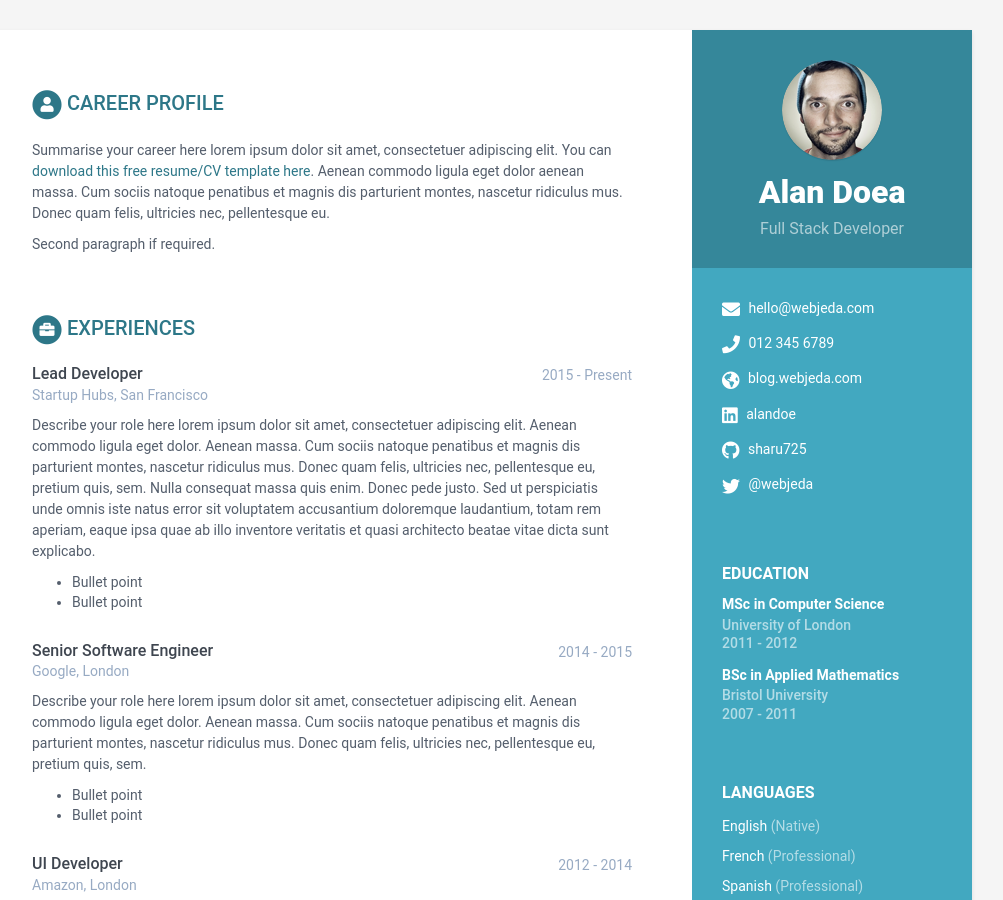
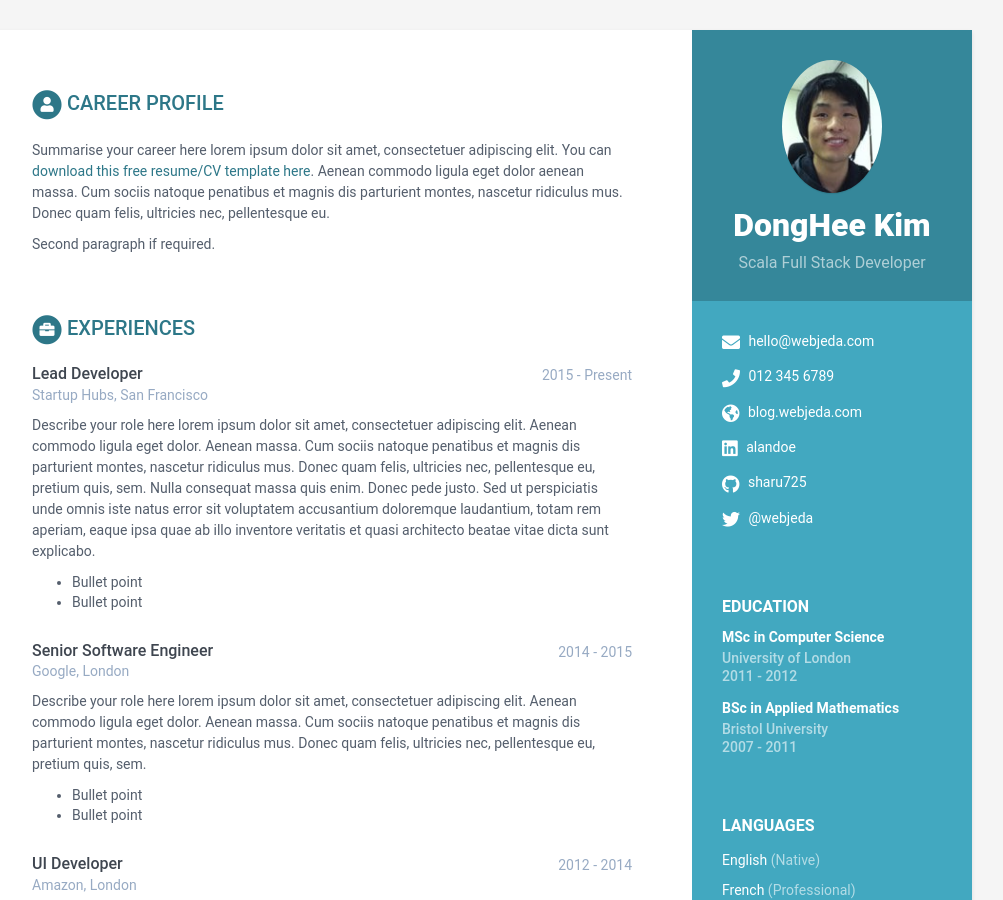
Before and after one commit to terdong/terdong.github.io, a Jekyll site: the page built from index.html, in a window 1280 px wide and 900 px high. Shown: the whole window, without its empty margins (168-1171 px from the left). Built offline with Jekyll 4.4.1, drawn with Linux system fonts in a browser that asks for light colours.

Commit message:
Update data.yml

```diff
--- a/_data/data.yml
+++ b/_data/data.yml
@@ -7,9 +7,9 @@ sidebar:
     education: True # set to False if you want education in main section instead of in sidebar
 
     # Profile information
-    name: Alan Doea
-    tagline: Full Stack Developer
-    avatar: profile.png  #place a 100x100 picture inside /assets/images/ folder and provide the name of the file below
+    name: DongHee Kim
+    tagline: Scala Full Stack Developer
+    avatar: dongheekim.jpg  #place a 100x100 picture inside /assets/images/ folder and provide the name of the file below
 
     # Sidebar links
     email: hello@webjeda.com
```
